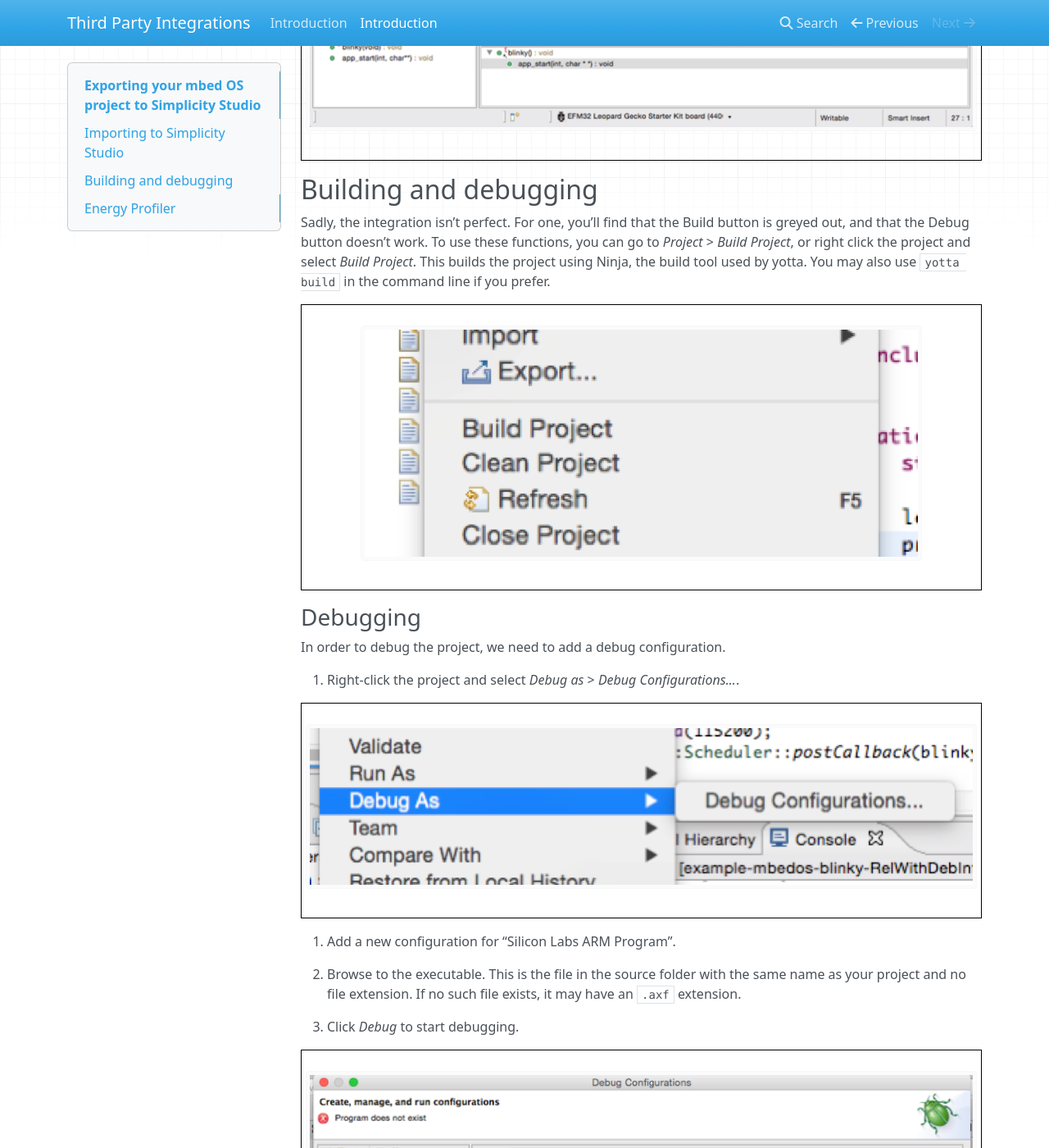
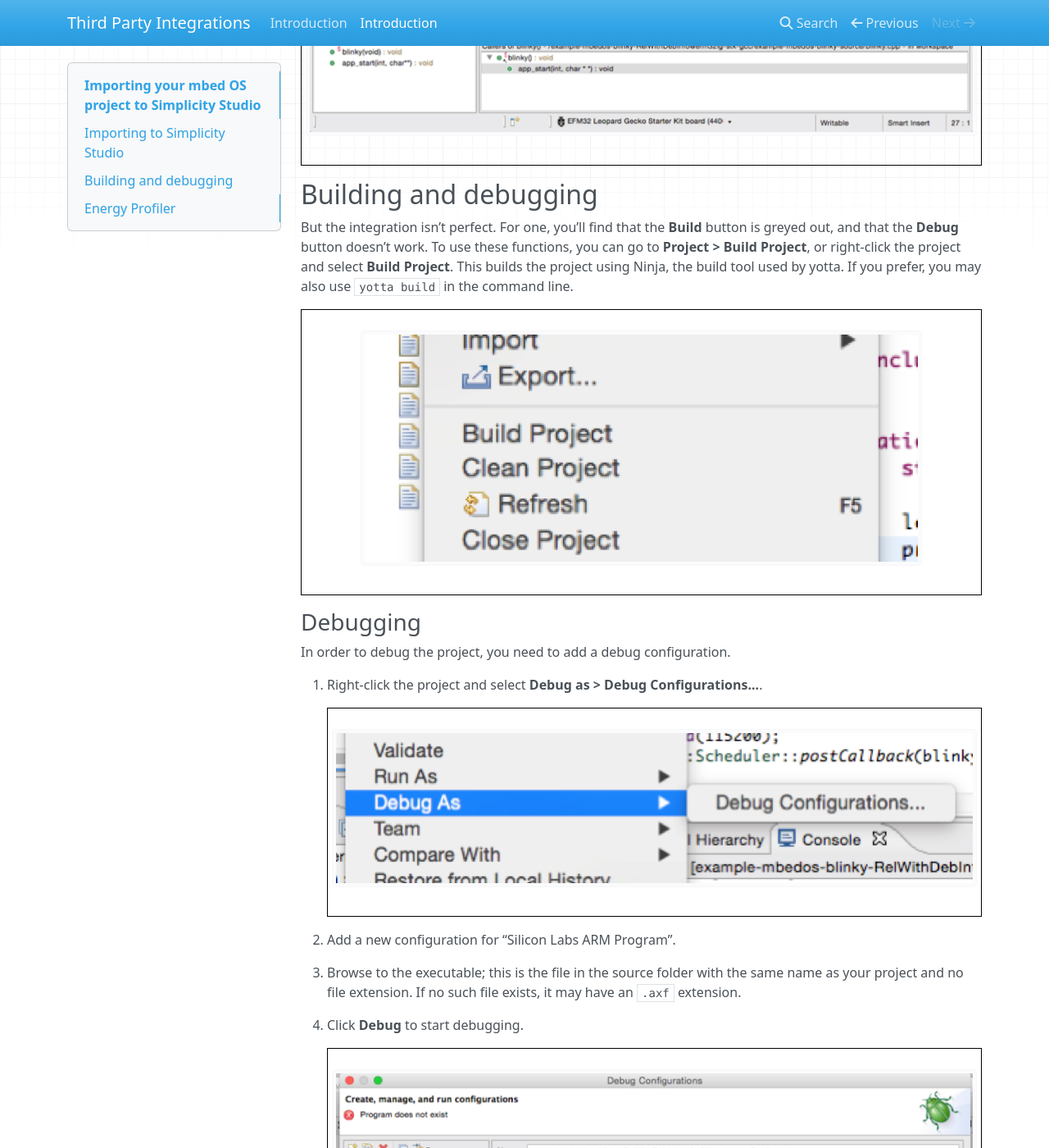
Before and after one commit to ARMmbed/Third_Party_Int, an MkDocs documentation site: the page built from docs/Simp_Stu/simp_stu.md, in a window 1280 px wide and 1400 px high, scrolled down 4233 px. Shown: the whole window at 82% size. Built offline with MkDocs 1.6.1, drawn with Linux system fonts in a browser that asks for light colours; nearby versions of some CDN libraries; old or Windows-style settings are respelled for this version of MkDocs; some of the changed text lies outside the part shown.

Commit message:
Slight changes
To match docs.mbed needs

```diff
--- a/docs/Simp_Stu/simp_stu.md
+++ b/docs/Simp_Stu/simp_stu.md
@@ -1,6 +1,8 @@
-# Exporting your mbed OS project to Simplicity Studio
+# Importing your mbed OS project to Simplicity Studio
 
-After following the [Getting Started guide for mbed OS](https://docs.mbed.com/docs/getting-started-mbed-os/en/latest/) to get up and running on your EFM32 Starter Kit, you may want to utilize the more advanced features of Simplicity Studio, including the Simplicity IDE and Energy Profiler. In this guide, we’ll use the EFM32 Leopard Gecko Starter Kit, but the content of the guide is valid for all Silicon Labs mbed-enabled Starter Kits.
+After following the [Getting Started guide for mbed OS](https://docs.mbed.com/docs/getting-started-mbed-os/en/latest/) to get up and running on your EFM32 Starter Kit, you may want to utilize the more advanced features of Simplicity Studio, including the Simplicity IDE and Energy Profiler.
+
+In this guide, we use the EFM32 Leopard Gecko Starter Kit. But the instructions here are valid for all Silicon Labs mbed-enabled Starter Kits.
 
 ## Importing to Simplicity Studio
 
@@ -8,66 +10,67 @@ To import a project to Simplicity Studio, we use the Eclipse CDT4 – Ninja CMak
 
 1. Run ``yotta build –G "Eclipse CDT4 – Ninja"`` in your project directory. This generates an Eclipse ``.project`` file.
 
-<span style="display:block; text-align:center; padding:5px; border:1px solid #000;">![Using yotta to generate a project file](../Simp_Stu/Images/running_yotta.png)</span>
+    <span style="display:block; height:50%; text-align:center; padding:5px; border:1px solid #000;">![Using yotta to generate a project file](../Simp_Stu/Images/running_yotta.png)</span>
 
 1. Open Simplicity Studio.
 
-1. From the *File* menu, select *Import*.
+1. From the **File** menu, select **Import**.
 
-<span style="display:block; text-align:center; padding:5px; border:1px solid #000;">![Importing the project file into Simplicity Studio](../Simp_Stu/Images/Import.png)</span>
+    <span style="display:block; height:50%; text-align:center; padding:5px; border:1px solid #000;">![Importing the project file into Simplicity Studio](../Simp_Stu/Images/Import.png)</span>
 
-1. Select *General” > “Existing Projects into Workspace*, and click *Next*.
+1. Select **General > Existing Projects into Workspace**.
 
-<span style="display:block; text-align:center; padding:5px; border:1px solid #000;">![Selecting an existing project to import](../Simp_Stu/Images/Import_existing.png)</span>
+1. Click **Next**.
+
+    <span style="display:block; height:50%; text-align:center; padding:5px; border:1px solid #000;">![Selecting an existing project to import](../Simp_Stu/Images/Import_existing.png)</span>
 
 1. Browse to your project folder and select this as the root directory for the import (Simplicity Studio should automatically find your project and suggest it for importing).
 
-<span style="display:block; text-align:center; padding:5px; border:1px solid #000;">![Finding and importing the project](../Simp_Stu/Images/Select_directory.png)</span>
+    <span style="display:block; height:50%; text-align:center; padding:5px; border:1px solid #000;">![Finding and importing the project](../Simp_Stu/Images/Select_directory.png)</span>
 
 1. Click *Finish*.
 
-
 You should now be able to see your project in Simplicity Studio. You’ll see that the source folder of your module has been symlinked into the Studio project, which has its root in the ``build/efm32lg-stk-gcc`` directory.
 
-<span style="display:block; text-align:center; padding:5px; border:1px solid #000;">![Viewing the project](../Simp_Stu/Images/Project_view.png)</span>
+<span style="display:block; height:50%; text-align:center; padding:5px; border:1px solid #000;">![Viewing the project](../Simp_Stu/Images/Project_view.png)</span>
 
 ## Building and debugging
 
-Sadly, the integration isn’t perfect. For one, you’ll find that the Build button is greyed out, and that the Debug button doesn’t work. To use these functions, you can go to *Project* > *Build Project*, or right click the project and select *Build Project*. This builds the project using Ninja, the build tool used by yotta. You may also use ``yotta build`` in the command line if you prefer.
+But the integration isn’t perfect. For one, you’ll find that the **Build** button is greyed out, and that the **Debug** button doesn’t work. To use these functions, you can go to **Project > Build Project**, or right-click the project and select **Build Project**. This builds the project using Ninja, the build tool used by yotta. If you prefer, you may also use ``yotta build`` in the command line.
 
-<span style="display:block; text-align:center; padding:5px; border:1px solid #000;">![Build project](../Simp_Stu/Images/Build_project.png)</span>
+<span style="display:block;height:50%;  text-align:center; padding:5px; border:1px solid #000;">![Build project](../Simp_Stu/Images/Build_project.png)</span>
 
 ### Debugging
 
-In order to debug the project, we need to add a debug configuration.
+In order to debug the project, you need to add a debug configuration.
 
-1. Right-click the project and select *Debug as* > *Debug Configurations...*.
+1. Right-click the project and select **Debug as > Debug Configurations...**.
 
-<span style="display:block; text-align:center; padding:5px; border:1px solid #000;">![Adding debug configuration](../Simp_Stu/Images/Debug_as.png)</span>
+    <span style="display:block;height:50%;  text-align:center; padding:5px; border:1px solid #000;">![Adding debug configuration](../Simp_Stu/Images/Debug_as.png)</span>
 
 1. Add a new configuration for “Silicon Labs ARM Program”.
 
-1. Browse to the executable. This is the file in the source folder with the same name as your project and no file extension. If no such file exists, it may have an ``.axf`` extension.
+1. Browse to the executable; this is the file in the source folder with the same name as your project and no file extension. If no such file exists, it may have an ``.axf`` extension.
 
-1. Click *Debug* to start debugging.
+1. Click **Debug** to start debugging.
 
-<span style="display:block; text-align:center; padding:5px; border:1px solid #000;">![Starting a debug with a new configuration](../Simp_Stu/Images/Debug_config.png)</span>
+    <span style="display:block;height:50%;  text-align:center; padding:5px; border:1px solid #000;">![Starting a debug with a new configuration](../Simp_Stu/Images/Debug_config.png)</span>
 
 Congratulations! You are now debugging your mbed OS application using Simplicity Studio. This means that you can take advantage of the Simplicity IDE features, including code correlation, breakpoints, watches and the register view.
 
-<span style="display:block; text-align:center; padding:5px; border:1px solid #000;">![Debugging the project](../Simp_Stu/Images/Debugging_project.png)</span>
+<span style="display:block; height:50%; text-align:center; padding:5px; border:1px solid #000;">![Debugging the project](../Simp_Stu/Images/Debugging_project.png)</span>
 
 ### Accessing the Build button on the toolbar
 
-In order to make the build button on the toolbar work, we’ll need to add a launch configuration (in addition to the debug configuration we added earlier).
+In order to make the **Build** button on the toolbar work, you need to add a launch configuration (in addition to the debug configuration you added earlier).
 
-1. Right-click the project and select *Properties* > *Run/Debug Settings*.
+1. Right-click the project and select **Properties > Run/Debug Settings**.
 
-1. Click *New…*.
+1. Click **New…**.
 
 1. Select “Silicon Labs ARM Part”.
 
-<span style="display:block; text-align:center; padding:5px; border:1px solid #000;">![Selecting a configuration type](../Simp_Stu/Images/Select_config_type.png)</span>
+    <span style="display:block;height:50%;  text-align:center; padding:5px; border:1px solid #000;">![Selecting a configuration type](../Simp_Stu/Images/Select_config_type.png)</span>
 
 1. Uncheck the “Auto-select compatible device” checkbox.
 
@@ -75,13 +78,14 @@ In order to make the build button on the toolbar work, we’ll need to add a lau
 
 1. Give your configuration a name.
 
-1. Click *OK*.
+1. Click **OK**.
 
-You may now easily restart debugging at any time using the *Debug* button on the toolbar.
+You can now easily restart debugging at any time using the **Debug** button on the toolbar.
 
-<span style="display:block; text-align:center; padding:5px; border:1px solid #000;">![Editing a configuration](../Simp_Stu/Images/Editing_config.png)</span>
+<span style="display:block; height:50%; text-align:center; padding:5px; border:1px solid #000;">![Editing a configuration](../Simp_Stu/Images/Editing_config.png)</span>
 
 ## Energy Profiler
 
-You may also take advantage of the Energy Profiler to create low-power mbed OS applications.
- <span style="display:block; text-align:center; padding:5px; border:1px solid #000;">![Using the Energy Profiler](../Simp_Stu/Images/Energy_profiler.png)</span>
+You can also take advantage of the Energy Profiler to create low-power mbed OS applications.
+
+<span style="display:block;height:50%;  text-align:center; padding:5px; border:1px solid #000;">![Using the Energy Profiler](../Simp_Stu/Images/Energy_profiler.png)</span>
```
